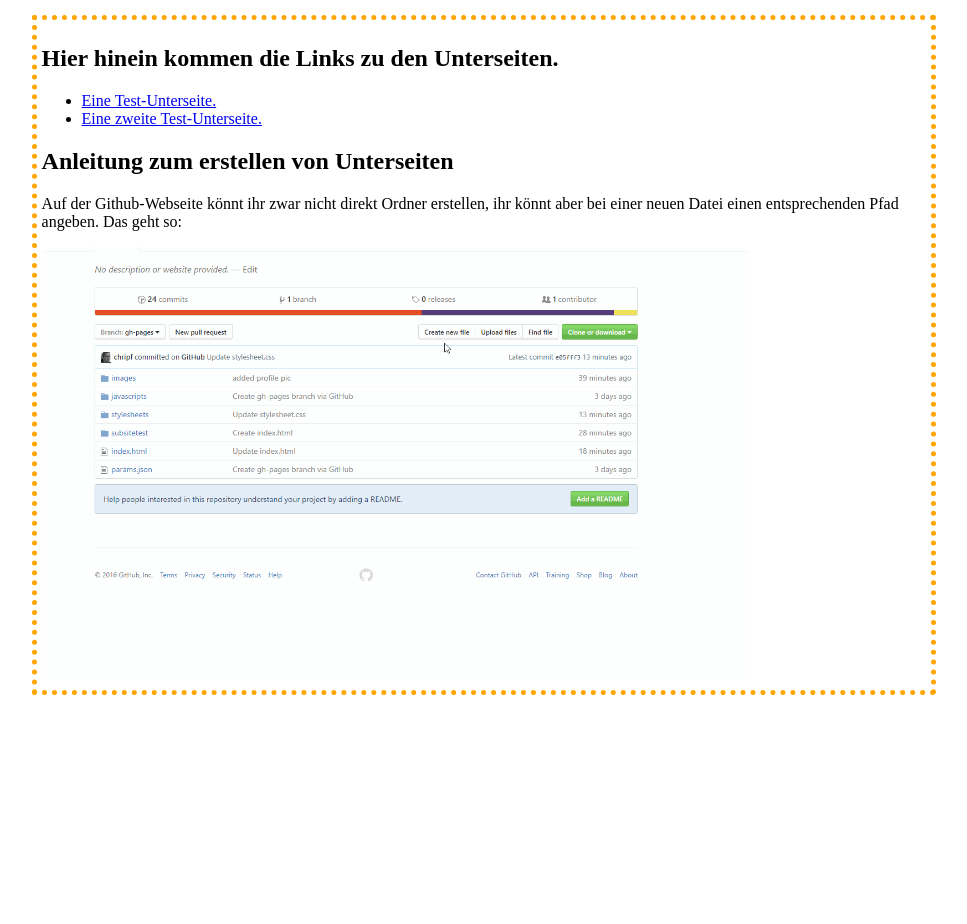
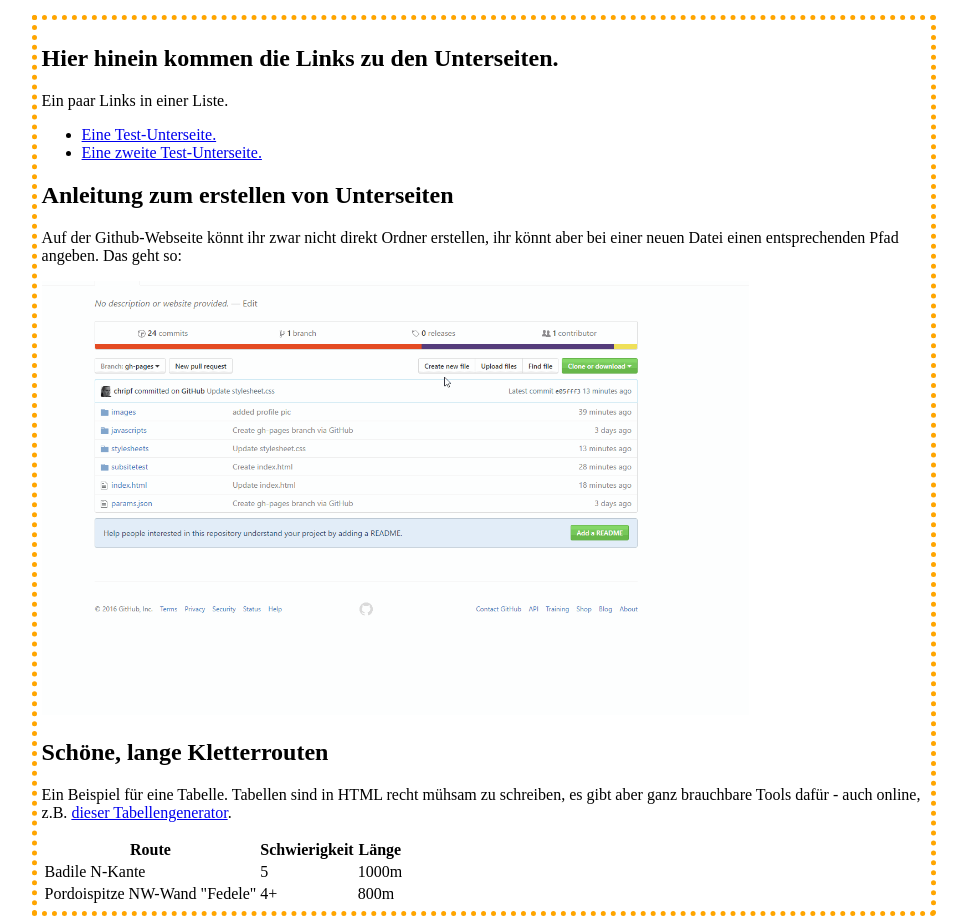
Before and after one commit to chripf/BORG_EGG, a plain HTML site: page index.html in a window 1280 px wide. Shown: the part 380-1304 px from the top of the page, without its empty margins (156-1123 px from the left). Before the commit the page ends 1083 px from the top, so only its background shows below. Drawn offline with Linux system fonts and the light colour scheme.

Commit message:
add table and link to table generator

```diff
--- a/index.html
+++ b/index.html
@@ -18,11 +18,12 @@
           <h1>Hier hinein kommen die Links zu den Unterseiten.</h1>
         </header>
         <p>
-          <ul>
+          Ein paar Links in einer Liste.
+        </p>
+        <ul>
             <li><a href="subsitetest/index.html">Eine Test-Unterseite.</a></li>
             <li><a href="subfolder/index.html">Eine zweite Test-Unterseite.</a></li>
           </ul>
-        </p>
         <h2>Anleitung zum erstellen von Unterseiten</h2>
         <p>
           Auf der Github-Webseite könnt ihr zwar nicht direkt Ordner erstellen,
@@ -31,6 +32,33 @@
         <img src="images/newFolderOnGithub.gif" alt="adding a new folder on github" />
 
       </section>
+      <section>
+        <header>
+          <h1>Schöne, lange Kletterrouten</h1>
+        </header>
+        <p>
+          Ein Beispiel für eine Tabelle. Tabellen sind in HTML recht mühsam zu schreiben,
+          es gibt aber ganz brauchbare Tools dafür - auch online, z.B.
+          <a href="http://www.tablesgenerator.com/html_tables">dieser Tabellengenerator</a>.
+        </p>
+        <table>
+          <tr>
+            <th>Route</th>
+            <th>Schwierigkeit</th>
+            <th>Länge</th>
+          </tr>
+          <tr>
+            <td>Badile N-Kante</td>
+            <td>5</td>
+            <td>1000m</td>
+          </tr>
+          <tr>
+            <td>Pordoispitze NW-Wand "Fedele"</td>
+            <td>4+</td>
+            <td>800m</td>
+          </tr>
+        </table>
+      </section>
      </div>
 
   </body>
```
